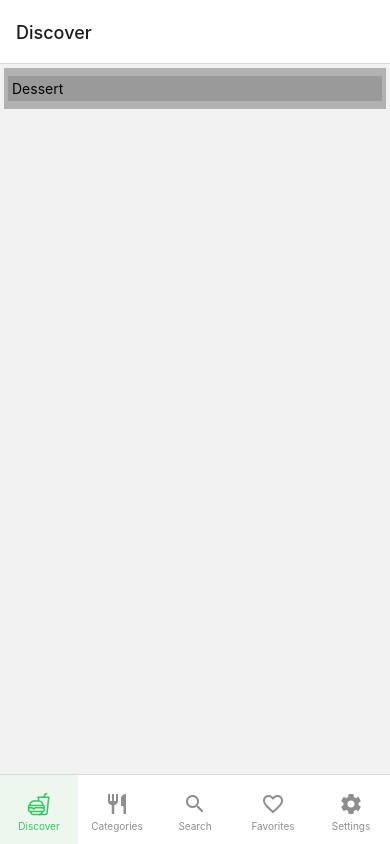
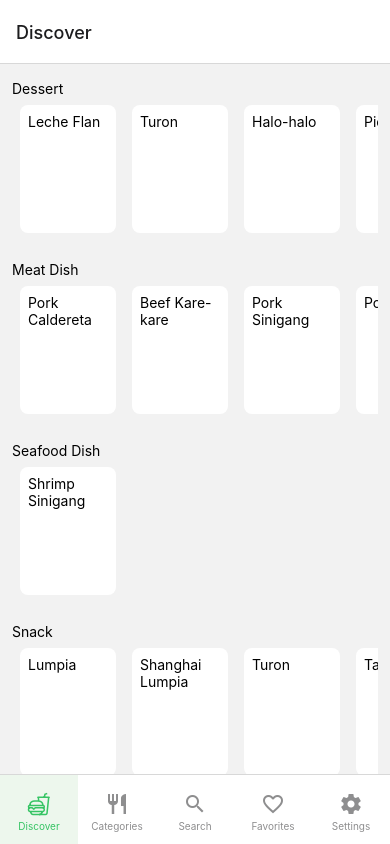
Before and after one commit to godkingjay/Authentic-Pinoy-Recipes-App, a React Native app: screen /Discover in a window 390 px wide. Built offline with nearby package versions, Linux system fonts and the light colour scheme.

Commit message:
ADD: Discover | Horizontal Card

```diff
--- a/assets/FoodsDB/discoverCategoriesDB.js
+++ b/assets/FoodsDB/discoverCategoriesDB.js
@@ -1,9 +1,9 @@
 const discoverCategories = [
   { id: 1, name: "Dessert", list: [] },
-  // { id: 2, name: "Meat Dish", list: [] },
-  // { id: 3, name: "Seafood Dish", list: [] },
-  // { id: 4, name: "Snack", list: [] },
-  // { id: 5, name: "Street Food", list: [] }
+  { id: 2, name: "Meat Dish", list: [] },
+  { id: 3, name: "Seafood Dish", list: [] },
+  { id: 4, name: "Snack", list: [] },
+  { id: 5, name: "Street Food", list: [] }
 ];
 
 export default discoverCategories;
--- a/assets/component/horizontalCards.js
+++ b/assets/component/horizontalCards.js
@@ -0,0 +1,26 @@
+import React from "react";
+import { StyleSheet, Text, View } from "react-native";
+
+export default function HorizontalCard({ food }) {
+  return(
+    <View style={ styles.cardWrapper }>
+      <View style={ styles.cardContainer }>
+        <Text>{ food.name }</Text>
+      </View>
+    </View>
+  );
+}
+
+const styles = StyleSheet.create({
+  cardWrapper: {
+    padding: 8
+  },
+  cardContainer: {
+    backgroundColor: "white",
+    padding: 8,
+    width: 96,
+    aspectRatio: 3/4,
+    borderRadius: 8,
+    elevation: 6
+  }
+});
--- a/assets/component/horizontalCardsContainer.js
+++ b/assets/component/horizontalCardsContainer.js
@@ -2,8 +2,10 @@ import React from "react";
 import { useEffect } from "react";
 import { useState } from "react";
 import { StyleSheet } from "react-native";
+import { FlatList } from "react-native";
 import { Text, View } from "react-native";
 import { categoryFoods } from "../controller/query";
+import HorizontalCard from "./horizontalCards";
 
 export default function HorizontalCardsContainer({ foodCategory }) {
 
@@ -21,6 +23,15 @@ export default function HorizontalCardsContainer({ foodCategory }) {
   return(
     <View style = { styles.cardsContainer }>
       <Text>{ foodCategory.name }</Text>
+      <FlatList
+        style = { styles.cards }
+        keyExtractor={ foods.id }
+        data={ foods }
+        horizontal={true}
+        renderItem={({ item }) => (
+          <HorizontalCard food={item} />
+        )}
+      />
     </View>
   );
 }
@@ -29,6 +40,8 @@ const styles = StyleSheet.create({
   cardsContainer: {
     marginVertical: 4,
     padding: 4,
-    backgroundColor: "#0002"
+  },
+  cards: {
+    paddingBottom: 4,
   }
 });
--- a/assets/controller/query.js
+++ b/assets/controller/query.js
@@ -2,6 +2,5 @@ import PinoyFoods from "../FoodsDB/foodsDB";
 
 export async function categoryFoods(category = "Main Course") {
   let result = PinoyFoods.filter(({ type }) => type.find((str) => str == category));
-  console.log(result);
   return result;
 }
--- a/screens/Discover.js
+++ b/screens/Discover.js
@@ -24,6 +24,5 @@ const styles = StyleSheet.create({
   horizontalCardsContainer: {
     margin: 4,
     padding: 4,
-    backgroundColor: "#0004"
   }
 });
```
